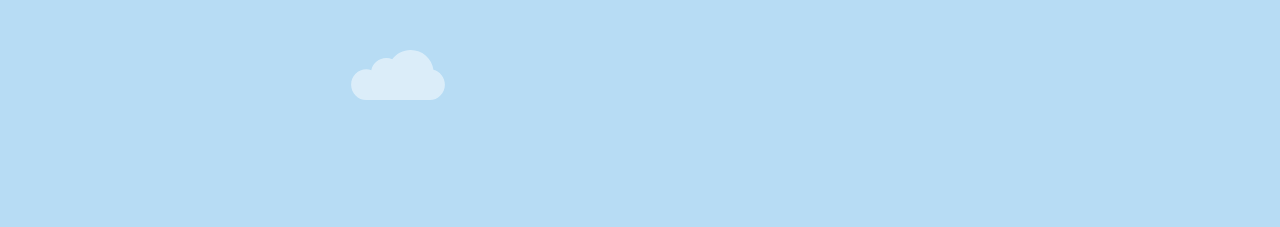
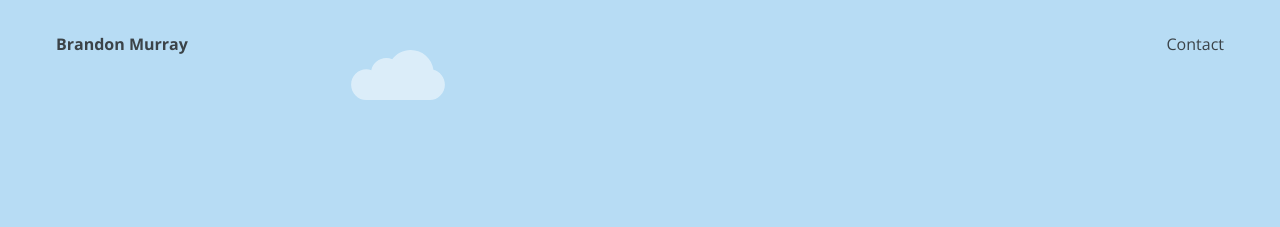
Before and after one commit to btmm/btmm.github.io, a Jekyll site: the page built from index.html, in a window 1280 px wide. Shown: the top 227 px of the page. Built offline with Jekyll 4.4.1, drawn with Linux system fonts in a browser that asks for light colours.

Commit message:
Fix hidden site header

```diff
--- a/assets/default.css
+++ b/assets/default.css
@@ -116,6 +116,7 @@ section {
 	position: absolute;
 	top: 0;
 	width: 100%;
+	z-index: 10;
 }
 
 .section-small {
```
